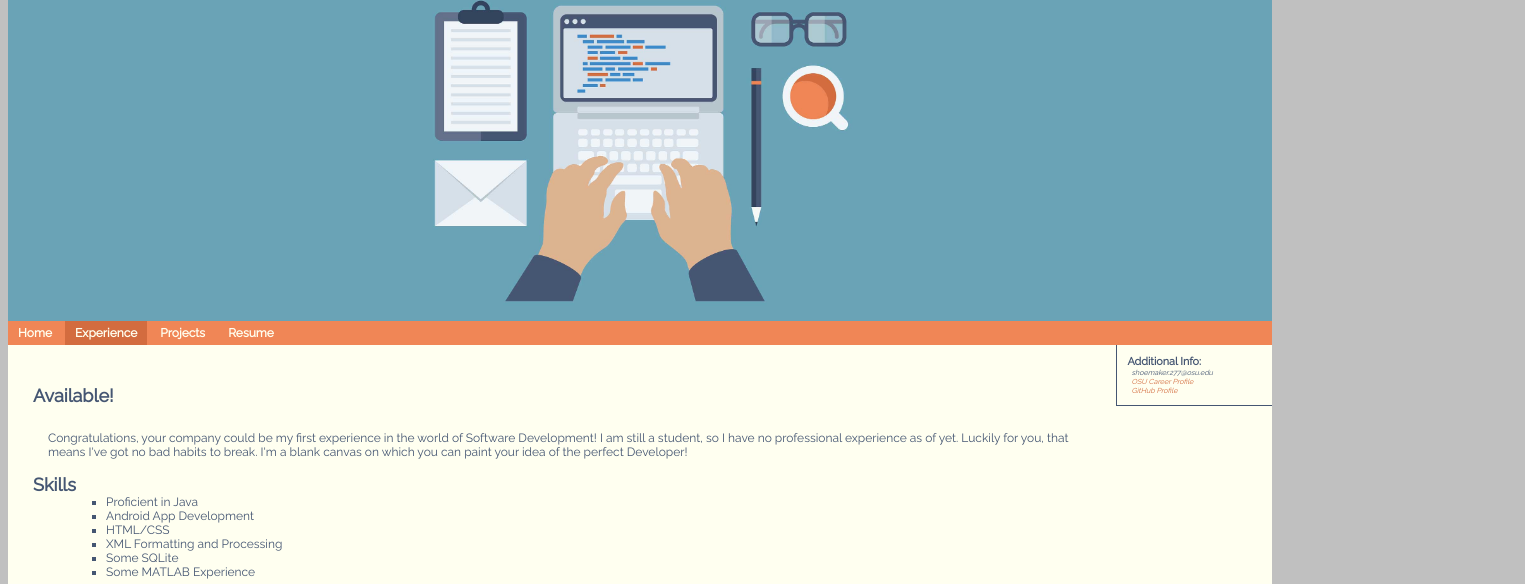
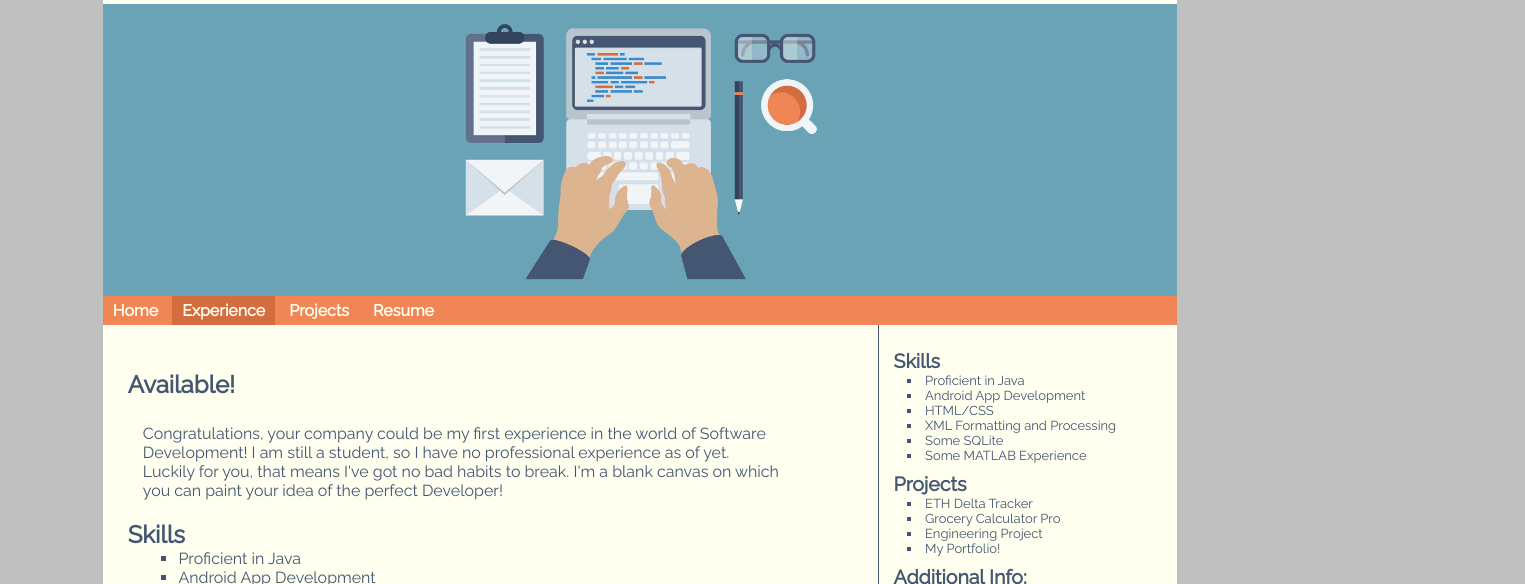
Before and after one commit to mattshoe81/mattshoe81.github.io, a plain HTML site: page experience/experience.html in a window 1280 px wide. Shown: the part 180-764 px from the top of the page, 1525 px wide, since content can reach past the window. Drawn offline with Linux system fonts and the light colour scheme.

Commit message:
Updated media params

```diff
--- a/experience/experience.html
+++ b/experience/experience.html
@@ -8,7 +8,7 @@
         <meta charset="utf-8">
         <title>Matt S. - Experience</title>
         <link type="text/css" rel="stylesheet" href="../portfolio.css">
-        <link type="text/css" rel="stylesheet" media="screen and (max-width: 100000px)" href="../portfolio-mobile.css">
+        <link type="text/css" rel="stylesheet" media="screen and (max-width: 480px)" href="../portfolio-mobile.css">
         <link type="text/css" rel="stylesheet" href="experience.css">
         <link href="https://fonts.googleapis.com/css?family=Raleway" rel="stylesheet">
 
```
